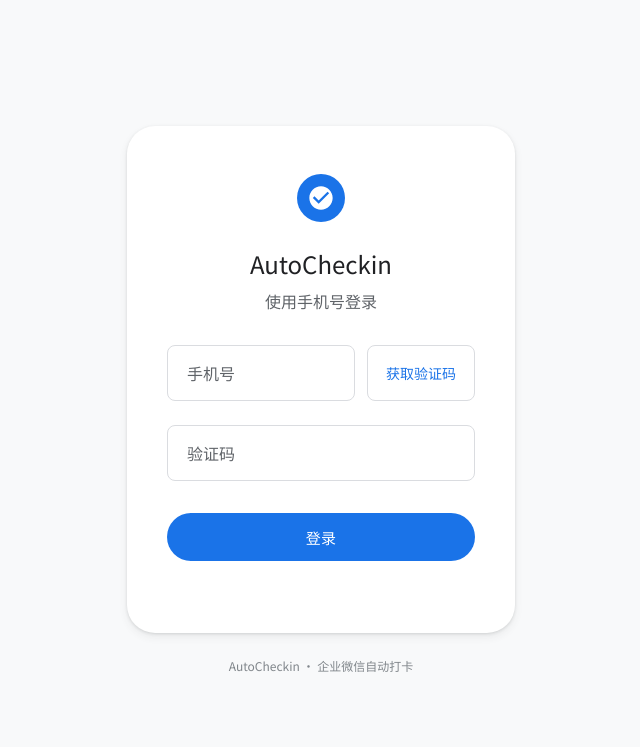
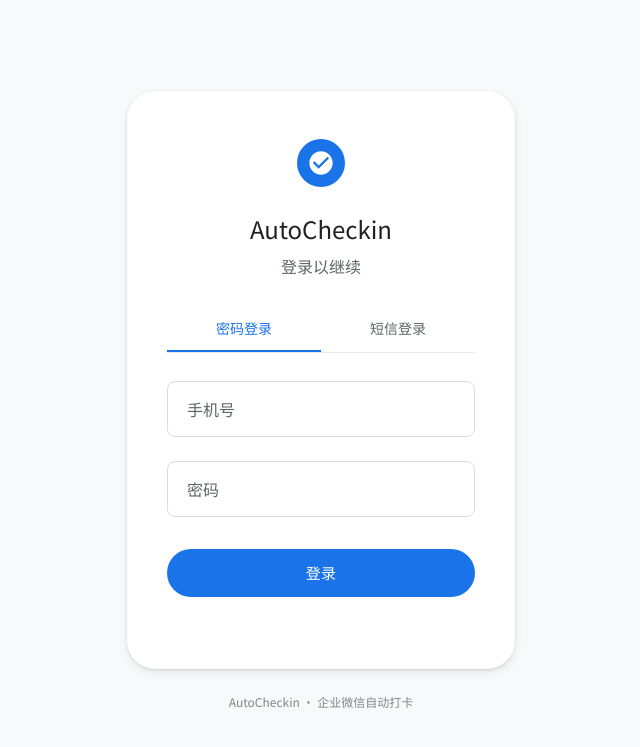
Before and after one commit to JunhaoXue/AutoCheckin, a FastAPI app: page / in a window 1280 px wide. Shown: the top 747 px of the page, without its empty margins (319-959 px from the left). Run offline with FastAPI, Linux system fonts and the light colour scheme; some web fonts are replaced.

Commit message:
Add password login with tab switch between password and SMS

```diff
--- a/server/auth.py
+++ b/server/auth.py
@@ -13,6 +13,9 @@ logger = logging.getLogger("autocheckin.auth")
 
 # Allowed phone numbers from env
 ALLOWED_PHONES = [p.strip() for p in os.getenv("AUTH_PHONES", "").split(",") if p.strip()]
+
+# Password from env
+AUTH_PASSWORD = os.getenv("AUTH_PASSWORD", "")
 
 CODE_EXPIRE_MINUTES = 5
 SESSION_EXPIRE_HOURS = 24
@@ -68,6 +71,23 @@ def verify_code(phone: str, code: str) -> str | None:
     return token
 
 
+def verify_password(phone: str, password: str) -> str | None:
+    """Verify phone + password, return session token on success."""
+    if not is_phone_allowed(phone):
+        return None
+    if not AUTH_PASSWORD or password != AUTH_PASSWORD:
+        return None
+
+    token = secrets.token_hex(32)
+    _sessions.insert_one({
+        "token": token,
+        "phone": phone,
+        "expires_at": datetime.utcnow() + timedelta(hours=SESSION_EXPIRE_HOURS),
+    })
+    logger.info(f"Password login success: {phone}")
+    return token
+
+
 def check_session(token: str) -> str | None:
     """Check session token, return phone on success, None on failure."""
     if not token:
--- a/server/templates/login.html
+++ b/server/templates/login.html
@@ -55,8 +55,44 @@
             font-size: 16px;
             color: #5f6368;
             text-align: center;
-            margin-bottom: 32px;
+            margin-bottom: 28px;
         }
+
+        /* Tabs */
+        .tabs {
+            display: flex;
+            margin-bottom: 28px;
+            border-bottom: 1px solid #e8eaed;
+        }
+
+        .tab {
+            flex: 1;
+            padding: 12px 0;
+            text-align: center;
+            font-size: 14px;
+            font-weight: 500;
+            color: #5f6368;
+            background: none;
+            border: none;
+            border-bottom: 2px solid transparent;
+            cursor: pointer;
+            font-family: inherit;
+            transition: color 0.2s, border-color 0.2s;
+        }
+
+        .tab.active {
+            color: #1a73e8;
+            border-bottom-color: #1a73e8;
+        }
+
+        .tab:hover:not(.active) {
+            color: #3c4043;
+            background: #f8f9fa;
+        }
+
+        /* Panels */
+        .panel { display: none; }
+        .panel.active { display: block; }
 
         /* Material floating label input */
         .field {
@@ -205,22 +241,41 @@
                 <svg viewBox="0 0 24 24"><path d="M12 2C6.48 2 2 6.48 2 12s4.48 10 10 10 10-4.48 10-10S17.52 2 12 2zm-2 15l-5-5 1.41-1.41L10 14.17l7.59-7.59L19 8l-9 9z"/></svg>
             </div>
             <h1>AutoCheckin</h1>
-            <p class="subtitle">使用手机号登录</p>
+            <p class="subtitle">登录以继续</p>
 
-            <div class="phone-row">
-                <div class="field">
-                    <input type="tel" id="phone" maxlength="11" placeholder=" " autocomplete="tel">
-                    <label for="phone">手机号</label>
-                </div>
-                <button id="btn-send-code" class="btn-code" onclick="sendCode()">获取验证码</button>
+            <div class="tabs">
+                <button class="tab active" onclick="switchTab('password')">密码登录</button>
+                <button class="tab" onclick="switchTab('sms')">短信登录</button>
             </div>
 
-            <div class="field" style="margin-top: 24px;">
-                <input type="tel" id="code" maxlength="6" placeholder=" " autocomplete="one-time-code">
-                <label for="code">验证码</label>
+            <!-- Password panel -->
+            <div id="panel-password" class="panel active">
+                <div class="field">
+                    <input type="tel" id="pwd-phone" maxlength="11" placeholder=" " autocomplete="tel">
+                    <label for="pwd-phone">手机号</label>
+                </div>
+                <div class="field">
+                    <input type="password" id="pwd-password" placeholder=" " autocomplete="current-password">
+                    <label for="pwd-password">密码</label>
+                </div>
+                <button class="btn-login" onclick="loginPassword()">登录</button>
             </div>
 
-            <button id="btn-login" class="btn-login" onclick="login()">登录</button>
+            <!-- SMS panel -->
+            <div id="panel-sms" class="panel">
+                <div class="phone-row">
+                    <div class="field">
+                        <input type="tel" id="sms-phone" maxlength="11" placeholder=" " autocomplete="tel">
+                        <label for="sms-phone">手机号</label>
+                    </div>
+                    <button id="btn-send-code" class="btn-code" onclick="sendCode()">获取验证码</button>
+                </div>
+                <div class="field" style="margin-top: 24px;">
+                    <input type="tel" id="sms-code" maxlength="6" placeholder=" " autocomplete="one-time-code">
+                    <label for="sms-code">验证码</label>
+                </div>
+                <button class="btn-login" onclick="loginSMS()">登录</button>
+            </div>
 
             <div id="login-msg" class="msg"></div>
         </div>
@@ -228,7 +283,19 @@
     </div>
 
     <script>
-    let countdown = 0;
+    function switchTab(mode) {
+        document.querySelectorAll('.tab').forEach(t => t.classList.remove('active'));
+        document.querySelectorAll('.panel').forEach(p => p.classList.remove('active'));
+        document.getElementById('login-msg').textContent = '';
+
+        if (mode === 'sms') {
+            document.querySelectorAll('.tab')[1].classList.add('active');
+            document.getElementById('panel-sms').classList.add('active');
+        } else {
+            document.querySelectorAll('.tab')[0].classList.add('active');
+            document.getElementById('panel-password').classList.add('active');
+        }
+    }
 
     function showMsg(text, isError) {
         const el = document.getElementById('login-msg');
@@ -236,8 +303,45 @@
         el.className = 'msg ' + (isError ? 'error' : 'success');
     }
 
+    // --- Password login ---
+    async function loginPassword() {
+        const phone = document.getElementById('pwd-phone').value.trim();
+        const password = document.getElementById('pwd-password').value;
+        if (!phone || !password) {
+            showMsg('请填写手机号和密码', true);
+            return;
+        }
+
+        const btn = document.querySelector('#panel-password .btn-login');
+        btn.disabled = true;
+        btn.textContent = '登录中...';
+
+        try {
+            const res = await fetch('/api/auth/login', {
+                method: 'POST',
+                headers: {'Content-Type': 'application/json'},
+                body: JSON.stringify({phone, password})
+            });
+            const data = await res.json();
+            if (res.ok) {
+                window.location.href = '/';
+            } else {
+                showMsg(data.error || '登录失败', true);
+                btn.disabled = false;
+                btn.textContent = '登录';
+            }
+        } catch (e) {
+            showMsg('网络错误，请重试', true);
+            btn.disabled = false;
+            btn.textContent = '登录';
+        }
+    }
+
+    // --- SMS login ---
+    let countdown = 0;
+
     async function sendCode() {
-        const phone = document.getElementById('phone').value.trim();
+        const phone = document.getElementById('sms-phone').value.trim();
         if (!/^1\d{10}$/.test(phone)) {
             showMsg('请输入正确的11位手机号', true);
             return;
@@ -256,7 +360,7 @@
             if (res.ok) {
                 showMsg('验证码已发送，请查看短信', false);
                 startCountdown(btn);
-                document.getElementById('code').focus();
+                document.getElementById('sms-code').focus();
             } else {
                 showMsg(data.error || '发送失败', true);
                 btn.disabled = false;
@@ -282,15 +386,15 @@
         }, 1000);
     }
 
-    async function login() {
-        const phone = document.getElementById('phone').value.trim();
-        const code = document.getElementById('code').value.trim();
+    async function loginSMS() {
+        const phone = document.getElementById('sms-phone').value.trim();
+        const code = document.getElementById('sms-code').value.trim();
         if (!phone || !code) {
             showMsg('请填写手机号和验证码', true);
             return;
         }
 
-        const btn = document.getElementById('btn-login');
+        const btn = document.querySelector('#panel-sms .btn-login');
         btn.disabled = true;
         btn.textContent = '登录中...';
 
@@ -315,11 +419,12 @@
         }
     }
 
-    document.getElementById('code').addEventListener('keydown', e => {
-        if (e.key === 'Enter') login();
+    // Enter key
+    document.getElementById('pwd-password').addEventListener('keydown', e => {
+        if (e.key === 'Enter') loginPassword();
     });
-    document.getElementById('phone').addEventListener('keydown', e => {
-        if (e.key === 'Enter') sendCode();
+    document.getElementById('sms-code').addEventListener('keydown', e => {
+        if (e.key === 'Enter') loginSMS();
     });
     </script>
 </body>
```
Also changed, not shown: server/api.py (+17 -7 lines).
